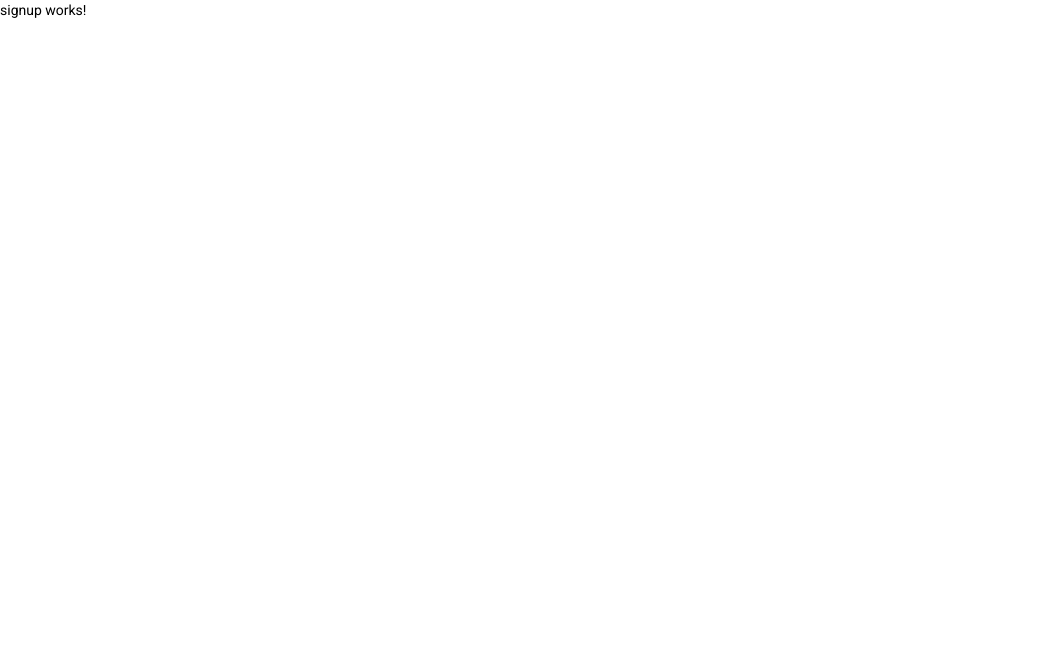
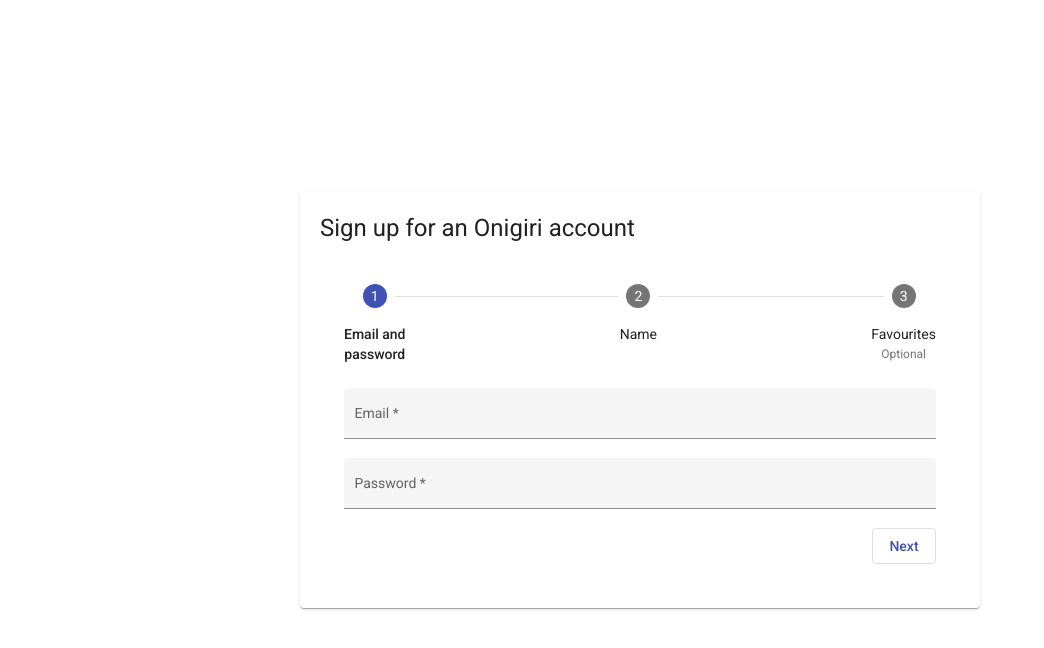
Before and after one commit to christinaraganit/project-onigiri, an Angular app in the folder onigiri/: page /signup in a window 1280 px wide. Shown: the top 648 px of the page, without its empty margins (0-1044 px from the left). Built offline with nearby package versions, Linux system fonts and the light colour scheme.

Commit message:
login fields + signup stepper component created ;-;

```diff
--- a/onigiri/src/app/app.module.ts
+++ b/onigiri/src/app/app.module.ts
@@ -2,6 +2,7 @@
 import { BrowserModule } from '@angular/platform-browser';
 import { RouterModule } from '@angular/router';
 
+import { ReactiveFormsModule  } from '@angular/forms';
 import { AppRoutingModule } from './app-routing.module';
 import { AppComponent } from './app.component';
 import { BrowserAnimationsModule } from '@angular/platform-browser/animations';
@@ -21,6 +22,7 @@
     SignupComponent
   ],
   imports: [
+    ReactiveFormsModule,
     BrowserModule,
     AppRoutingModule,
     BrowserAnimationsModule,
--- a/onigiri/src/app/login/login.component.css
+++ b/onigiri/src/app/login/login.component.css
@@ -0,0 +1,35 @@
+html,
+body,
+.login-container {
+  height: 100%;
+}
+
+.login-container {
+  display: -webkit-flexbox;
+  display: -ms-flexbox;
+  display: -webkit-flex;
+  display: flex;
+  -webkit-flex-align: center;
+  -ms-flex-align: center;
+  -webkit-align-items: center;
+  align-items: center;
+  justify-content: center;
+}
+
+mat-card {
+  padding: 20px;
+  max-width: 50%;
+  display: flex;
+  flex-direction: column;
+}
+
+.mat-caption {
+  margin: 10px;
+  text-align: center;
+}
+
+.buttons-container {
+  display: flex;
+  flex-direction: column;
+  gap: 10px;
+}
--- a/onigiri/src/app/login/login.component.html
+++ b/onigiri/src/app/login/login.component.html
@@ -1 +1,21 @@
-<p>login works!</p>
+<body>
+  <div class="login-container">
+    <mat-card>
+      <h1 class="mat-headline">Log in to your Onigiri account</h1>
+      <mat-form-field appearance="fill">
+        <mat-label>Email</mat-label>
+        <input matInput placeholder="onigiri@gmail.com" />
+      </mat-form-field>
+
+      <mat-form-field appearance="fill">
+        <mat-label>Password</mat-label>
+        <input matInput type="password" />
+      </mat-form-field>
+
+      <div class="buttons-container">
+        <button mat-raised-button color="primary">Log in</button>
+        <button mat-stroked-button color="primary">Create an account</button>
+      </div>
+    </mat-card>
+  </div>
+</body>
--- a/onigiri/src/app/signup/signup.component.css
+++ b/onigiri/src/app/signup/signup.component.css
@@ -0,0 +1,48 @@
+html,
+body,
+.login-container {
+  height: 100%;
+}
+
+.login-container {
+  display: -webkit-flexbox;
+  display: -ms-flexbox;
+  display: -webkit-flex;
+  display: flex;
+  -webkit-flex-align: center;
+  -ms-flex-align: center;
+  -webkit-align-items: center;
+  align-items: center;
+  justify-content: center;
+}
+
+mat-card {
+  padding: 20px;
+  width: 50%;
+  min-width: 400px;
+  display: flex;
+  flex-direction: column;
+}
+
+.mat-caption {
+  margin: 10px;
+  text-align: center;
+}
+
+.buttons-container {
+  display: flex;
+  flex-direction: column;
+  gap: 10px;
+}
+
+form {
+  display: flex;
+  flex-direction: column;
+}
+
+.buttons-container {
+  display: flex;
+  flex-direction: row;
+  gap: 10px;
+  align-self: flex-end;
+}
--- a/onigiri/src/app/signup/signup.component.html
+++ b/onigiri/src/app/signup/signup.component.html
@@ -1 +1,88 @@
-<p>signup works!</p>
+<body>
+  <div class="login-container">
+    <mat-card>
+      <h1 class="mat-headline">Sign up for an Onigiri account</h1>
+      <mat-stepper labelPosition="bottom" #stepper>
+        <mat-step [stepControl]="firstFormGroup">
+          <form [formGroup]="firstFormGroup">
+            <ng-template matStepLabel
+              >Email and <br />
+              password</ng-template
+            >
+            <mat-form-field appearance="fill">
+              <mat-label>Email</mat-label>
+              <input matInput formControlName="firstCtrl" required />
+            </mat-form-field>
+
+            <mat-form-field appearance="fill">
+              <mat-label>Password</mat-label>
+              <input
+                type="password"
+                matInput
+                formControlName="firstCtrl"
+                required
+              />
+            </mat-form-field>
+
+            <div class="buttons-container">
+              <button mat-stroked-button color="primary" matStepperNext>
+                Next
+              </button>
+            </div>
+          </form>
+        </mat-step>
+
+        <mat-step [stepControl]="secondFormGroup">
+          <form [formGroup]="secondFormGroup">
+            <ng-template matStepLabel>Name</ng-template>
+            <mat-form-field appearance="fill">
+              <mat-label>First name</mat-label>
+              <input matInput formControlName="secondCtrl" required />
+            </mat-form-field>
+
+            <mat-form-field appearance="fill">
+              <mat-label>Last name</mat-label>
+              <input matInput formControlName="secondCtrl" required />
+            </mat-form-field>
+            <div class="buttons-container">
+              <button mat-stroked-button matStepperPrevious>Back</button>
+              <button mat-stroked-button color="primary" matStepperNext>
+                Next
+              </button>
+            </div>
+          </form>
+        </mat-step>
+
+        <mat-step [stepControl]="thirdFormGroup" optional>
+          <form [formGroup]="thirdFormGroup">
+            <ng-template matStepLabel>Favourites</ng-template>
+            <mat-form-field appearance="fill">
+              <mat-label>Favourite anime</mat-label>
+              <mat-select>
+                <mat-option *ngFor="let anime of animes" [value]="anime.value">
+                  {{ anime.viewValue }}
+                </mat-option>
+              </mat-select>
+            </mat-form-field>
+
+            <mat-form-field appearance="fill">
+              <mat-label>Favourite manga</mat-label>
+              <mat-select>
+                <mat-option *ngFor="let manga of mangas" [value]="manga.value">
+                  {{ manga.viewValue }}
+                </mat-option>
+              </mat-select>
+            </mat-form-field>
+
+            <div class="buttons-container">
+              <button mat-stroked-button matStepperPrevious>Back</button>
+              <button mat-stroked-button color="primary" matStepperNext>
+                Next
+              </button>
+            </div>
+          </form>
+        </mat-step>
+      </mat-stepper>
+    </mat-card>
+  </div>
+</body>
--- a/onigiri/src/app/signup/signup.component.ts
+++ b/onigiri/src/app/signup/signup.component.ts
@@ -1,15 +1,50 @@
 import { Component, OnInit } from '@angular/core';
+import {FormBuilder, FormControl, FormGroup, Validators} from '@angular/forms';
+
+interface Anime {
+  value: string;
+  viewValue: string;
+}
+
+interface Manga {
+  value: string;
+  viewValue: string;
+}
 
 @Component({
   selector: 'app-signup',
   templateUrl: './signup.component.html',
   styleUrls: ['./signup.component.css']
 })
+
 export class SignupComponent implements OnInit {
+  animes: Anime[] = [
+    {value: 'attack-on-titan-0', viewValue: 'Attack on Titan'},
+    {value: 'jujutsu-kaisen-1', viewValue: 'Jujutsu Kaisen'},
+    {value: 'demon-slayer-2', viewValue: 'Demon Slayer'},
+  ];
 
-  constructor() { }
+  mangas: Manga[] = [
+    {value: 'dragon-ball-0', viewValue: 'Dragon Ball'},
+    {value: 'inuyasha-1', viewValue: 'Inuyasha'},
+    {value: 'naruto-2', viewValue: 'Naruto'},
+  ];
 
-  ngOnInit(): void {
+  firstFormGroup: FormGroup;
+  secondFormGroup: FormGroup;
+  thirdFormGroup: FormGroup;
+
+  constructor(private _formBuilder: FormBuilder) {}
+
+  ngOnInit() {
+    this.firstFormGroup = this._formBuilder.group({
+      firstCtrl: ['', Validators.required],
+    });
+    this.secondFormGroup = this._formBuilder.group({
+      secondCtrl: ['', Validators.required],
+    });
+    this.thirdFormGroup = this._formBuilder.group({
+      thirdCtrl: ['', Validators.required],
+    })
   }
-
 }
--- a/onigiri/tsconfig.json
+++ b/onigiri/tsconfig.json
@@ -3,6 +3,7 @@
   "compileOnSave": false,
   "compilerOptions": {
     "baseUrl": "./",
+    "strictPropertyInitialization": false,
     "outDir": "./dist/out-tsc",
     "forceConsistentCasingInFileNames": true,
     "strict": true,
```
